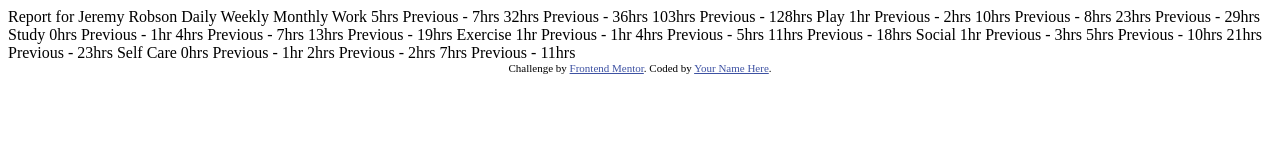
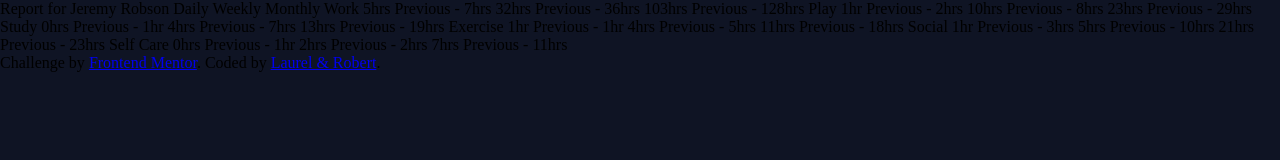
Before and after one commit to rmpcoding/Frontend-Challenge, a plain HTML site: page index.html in a window 1280 px wide. Drawn offline with Linux system fonts and the light colour scheme.

Commit message:
set background color

```diff
--- a/css/style.css
+++ b/css/style.css
@@ -6,10 +6,17 @@
     --main-green-exercise: hsl(145, 58%, 55%);
     --main-violet-social: hsl(264, 64%, 52%);
     --main-orange-self-care: hsl(43, 84%, 65%);
+    --main-very-dark-blue: hsl(226, 43%, 10%);
+    --main-dark-blue: hsl(235, 46%, 20%);
+    --main-desaturated-blue: hsl(235, 45%, 61%);
+    --main-pale-blue: hsl(236, 100%, 87%);
+}
 
-  }
+* {
+    margin: 0px;
+    padding: 0px;
+}
 
-  * {
-      margin: 0px;
-      padding: 0px;
-  }
+body {
+    background-color: var(--main-very-dark-blue);
+}
--- a/index.html
+++ b/index.html
@@ -9,10 +9,12 @@
   <title>Frontend Mentor | Time tracking dashboard</title>
 
   <!-- Feel free to remove these styles or customise in your own stylesheet 👍 -->
-  <style>
+  <!-- <style>
     .attribution { font-size: 11px; text-align: center; }
     .attribution a { color: hsl(228, 45%, 44%); }
-  </style>
+  </style> -->
+  <link rel="stylesheet" href="./css/style.css">
+
 </head>
 <body>
 
@@ -74,7 +76,7 @@
 
   <div class="attribution">
     Challenge by <a href="https://www.frontendmentor.io?ref=challenge" target="_blank">Frontend Mentor</a>.
-    Coded by <a href="#">Your Name Here</a>.
+    Coded by <a href="#">Laurel & Robert</a>.
   </div>
 </body>
 </html>
```
